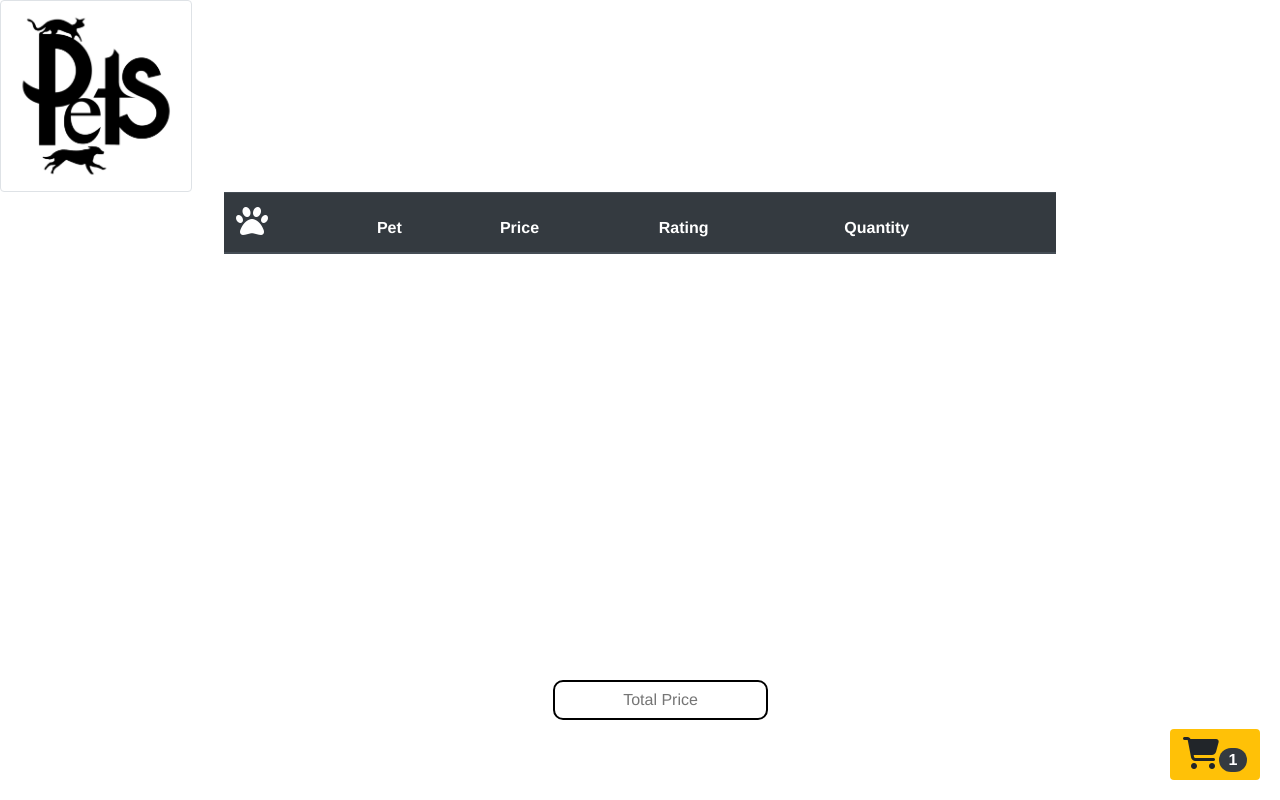
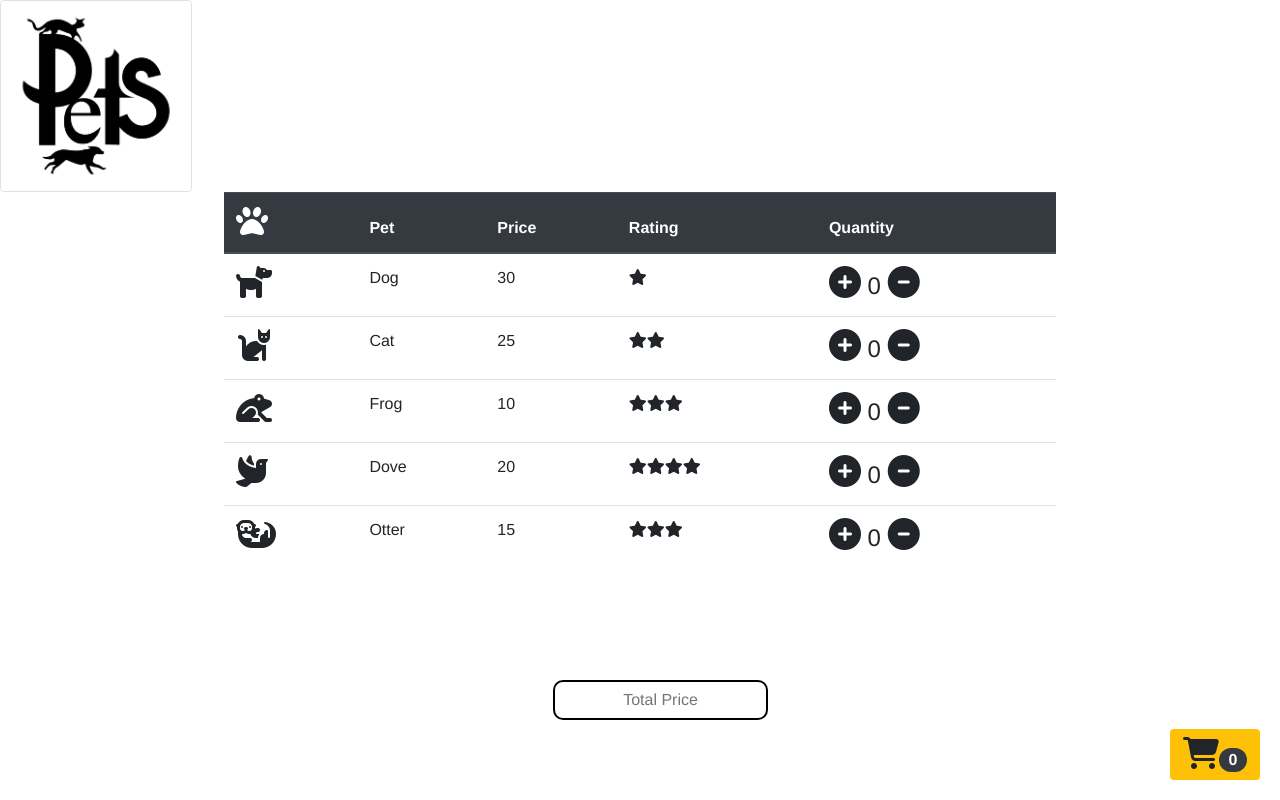
Before and after one commit to varundhand/react-pet-project-context-api, a React (Vite) app: page / in a window 1280 px wide. Built offline with nearby package versions, Linux system fonts and the light colour scheme.

Commit message:
initial commit

```diff
--- a/index.html
+++ b/index.html
@@ -21,6 +21,7 @@
     <link href="https://stackpath.bootstrapcdn.com/bootstrap/4.4.1/css/bootstrap.min.css" rel="stylesheet">
     <!-- Font awesome Import -->
     <script src="https://kit.fontawesome.com/d5e8337ebb.js" crossorigin="anonymous"></script>
+    <link rel="stylesheet" href="https://cdnjs.cloudflare.com/ajax/libs/font-awesome/6.4.0/css/all.min.css" integrity="sha512-iecdLmaskl7CVkqkXNQ/ZH/XLlvWZOJyj7Yy7tcenmpD1ypASozpmT/E0iPtmFIB46ZmdtAc9eNBvH0H/ZpiBw==" crossorigin="anonymous" referrerpolicy="no-referrer" />
     <title>React App</title>
   </head>
   <body>
--- a/src/App.jsx
+++ b/src/App.jsx
@@ -1,15 +1,61 @@
-import React from 'react';
+import React, {useState} from 'react';
 import './App.css';
 import Navbar from './components/Navbar';
 import List from './components/List';
 import Pricing from './components/Pricing';
 
 export default function App() {
+
+
+  // const [quantity, setQuantity] = useState(0);
+
+  const pets = [
+    {
+      id: 'dog',
+      name: 'Dog',
+      price: 30,
+      rating: 1,
+    },
+    {
+      id: 'cat',
+      name: 'Cat',
+      price: 25,
+      rating: 2,
+    },
+    {
+      id: 'frog',
+      name: 'Frog',
+      price: 10,
+      rating: 3,
+    },
+    {
+      id: 'dove',
+      name: 'Dove',
+      price: 20,
+      rating: 4,
+    },
+    {
+      id: 'otter',
+      name: 'Otter',
+      price: 15,
+      rating: 3,
+    }
+
+  ]
+
+  const [quantityObj, setQuantityObj] = useState({
+    dog: 0,
+    cat: 0,
+    frog: 0,
+    dove: 0,
+    otter: 0,
+  });
+
   return (
     <div className="App">
       <Navbar />
-      <Pricing />
-      <List />
+      <Pricing quantityObj={quantityObj} />
+      <List pets={pets}  quantityObj={quantityObj} setQuantityObj={setQuantityObj} />
     </div>
   );
 }
--- a/src/components/List.jsx
+++ b/src/components/List.jsx
@@ -1,7 +1,7 @@
 import React from "react";
 import Pet from "./Pet";
 
-const List = () => {
+const List = ({pets, quantityObj, setQuantityObj,totalItems,setTotalItems}) => {
 
   // Double Deestructuring
   // (Not Being used Anymore in the Application)
@@ -22,8 +22,10 @@ const List = () => {
           </tr>
         </thead>
         <tbody>
-
-
+          {/* we will be get the PET array here which we need to map */}
+          {pets.map(({name, id, price, rating}) => {
+            return (<Pet key={id} name={name} id={id} price={price} rating={rating} quantityObj={quantityObj} setQuantityObj={setQuantityObj} totalItems={totalItems} setTotalItems={setTotalItems}/>)
+          })}
         </tbody>
       </table>
     </div>
--- a/src/components/Pet.jsx
+++ b/src/components/Pet.jsx
@@ -1,32 +1,72 @@
-import React from "react";
+import React, { useState } from "react";
 
-const Pet = ({id = 1}) => {
+const Pet = ({
+  id,
+  name,
+  price,
+  rating,
+  quantityObj,
+  setQuantityObj,
+  totalItems,
+  setTotalItems,
+  }) => {
+
 
   const starElement = <i className="fas fa-star"></i>;
-  // let stars = [];
-  // for (let i = 0; i < rating; i++) {
-  //   stars.push(starElement);
-  // }
 
+  const handleIncrement = () => {
+    setQuantityObj((prevQuantityObj) => {
+
+      // * Way 1
+      // return {
+      //   ...prevQuantityObj,
+      //   [id]: prevQuantityObj[id] + 1,
+      // }
+
+      // * Way 2
+      // In useState hook, never mutate an Object or Array directly. Create a clone and modify it.
+      const quantityObjAdd = structuredClone(prevQuantityObj);
+      quantityObjAdd[id] = prevQuantityObj[id] + 1;
+      return quantityObjAdd;
+    });
+  };
   const handleDecrement = () => {
+    setQuantityObj((prevQuantityObj) => {
+      if (prevQuantityObj[id] === 0) {
+        return prevQuantityObj;
+      } else {
+        const quantityObjSubtract = structuredClone(prevQuantityObj);
+        console.log({ quantityObjSubtract });
+        quantityObjSubtract[id] = prevQuantityObj[id] - 1;
+        return quantityObjSubtract;
+      }
+    });
+  };
 
+  function starIcon(rating) {
+    let stars = [];
+    for (let i = 0; i < rating; i++) {
+      stars.push(<i key={Math.random()} className="fas fa-star"></i>);
+    }
+    return stars;
   }
-
+  // const starIcon = <i className="fas fa-star"></i>
   return (
     <tr>
       <th scope="row">
-        <i className={`fas fa-${id} fa-2x`}></i>
+        <i className={`fa-solid fa-${id} fa-2x`}></i>
       </th>
       {/* <td>{id.charAt(0).toUpperCase() + id.slice(1)}</td> */}
-      <td>23</td>
-      <td><i className="fas fa-star"></i></td>
+      <td>{name}</td>
+      <td>{price}</td>
+      <td>{starIcon(rating)}</td>
       <td>
         <i
           className="fas fa-plus-circle fa-2x"
           id={id}
-          onClick={() => {}}
+          onClick={handleIncrement}
         ></i>
-        <span className="quantity"> {20} </span>
+        <span className="quantity"> {quantityObj[id]} </span>
         <i
           className="fas fa-minus-circle fa-2x"
           id={id}
--- a/src/components/Pricing.jsx
+++ b/src/components/Pricing.jsx
@@ -1,6 +1,15 @@
 import React from "react";
 
-const Pricing = () => {
+const Pricing = ({ quantityObj }) => {
+
+  const getCartValue = () => {
+    let totalValue = 0;
+    const values = Object.values(quantityObj);
+    values.forEach((item) => {
+      totalValue += item;
+    });
+    return totalValue
+  };
 
   return (
     <>
@@ -12,7 +21,7 @@ const Pricing = () => {
       />
       <div className="cart bg-warning rounded text-center py-2">
         <i className="fas fa-shopping-cart fa-2x">
-          <span className="badge badge-pill badge-dark">1</span>
+          <span className="badge badge-pill badge-dark">{getCartValue()}</span>
         </i>
       </div>
     </>
```
